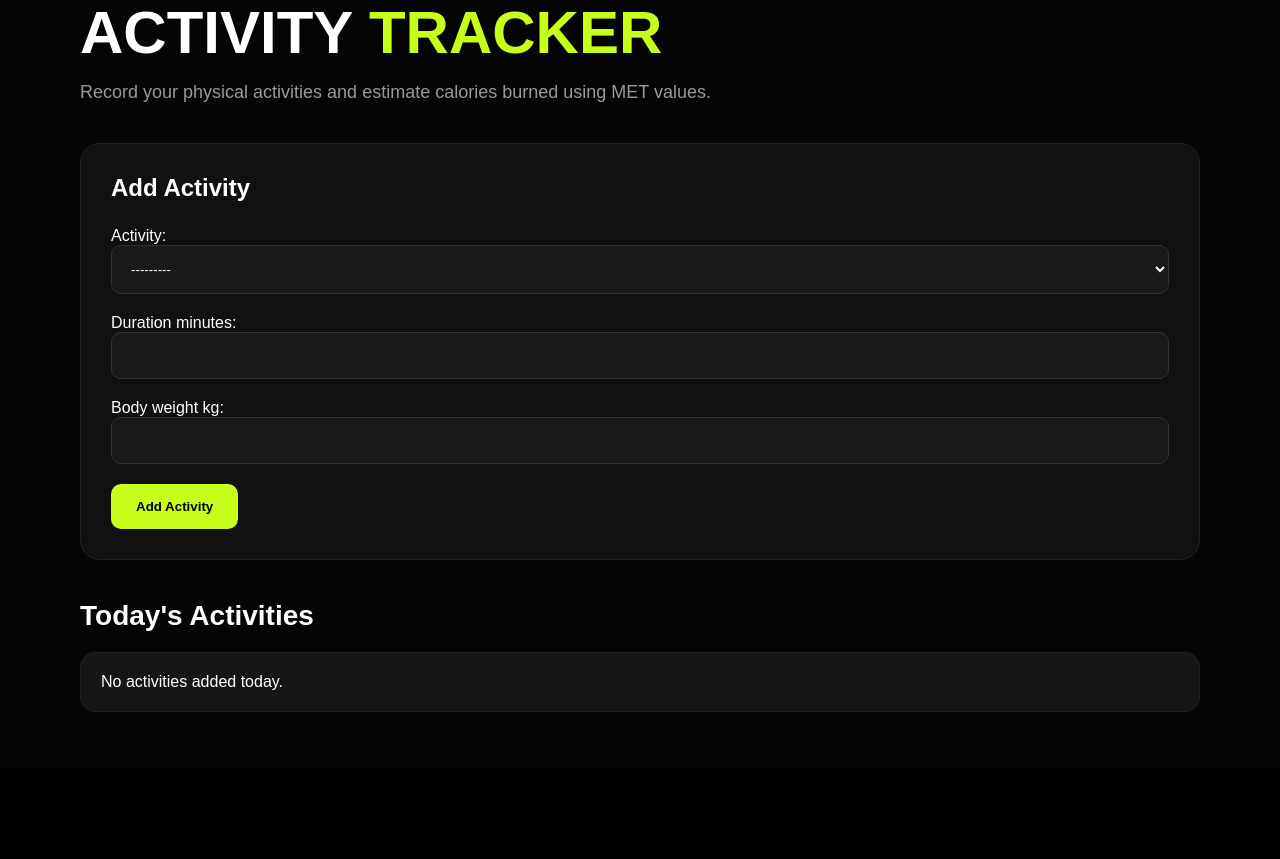
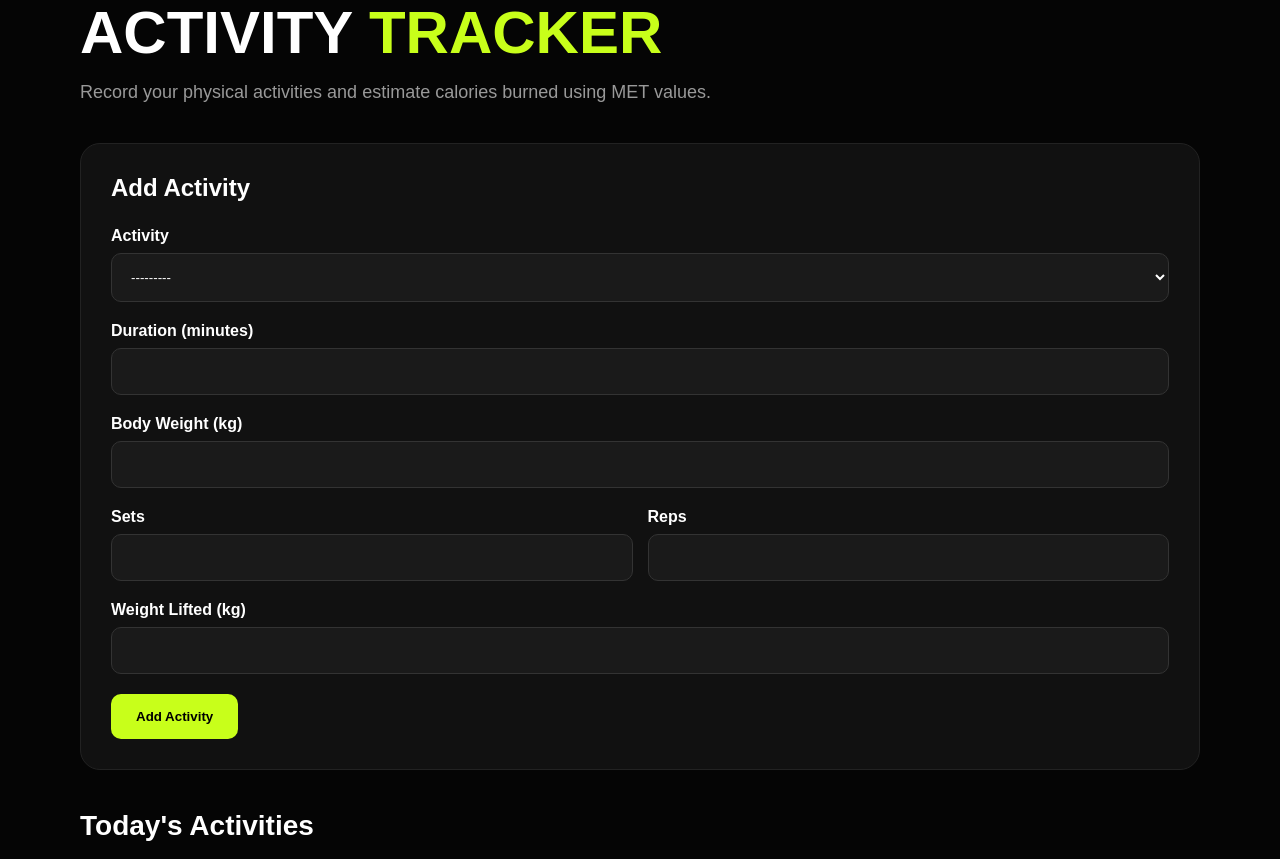
Before and after one commit to DemZ0n/fitfuel, a Django app: page /activities/ in a window 1280 px wide. Shown: the part 132-991 px from the top of the page. Before the commit the page ends 844 px from the top, so only its background shows below. Run offline with Django 5.2, Linux system fonts and the light colour scheme; data comes from the database, SQL or seed files in the repository; both versions use the stored data as it was after the commit.

Commit message:
Added gym activity fields

```diff
--- a/tracker/forms.py
+++ b/tracker/forms.py
@@ -11,4 +11,4 @@ class FoodLogForm(forms.ModelForm):
 class ActivityLogForm(forms.ModelForm):
     class Meta:
         model = ActivityLog
-        fields = ['activity', 'duration_minutes', 'body_weight_kg']
+        fields = ['activity', 'duration_minutes', 'body_weight_kg', 'sets', 'reps', 'weight_lifted_kg' ]
--- a/tracker/models.py
+++ b/tracker/models.py
@@ -13,8 +13,19 @@ class Food(models.Model):
 
 
 class Activity(models.Model):
+    CATEGORY_CHOICES = [
+        ('Cardio', 'Cardio'),
+        ('Gym', 'Gym'),
+    ]
+
     name = models.CharField(max_length=100)
-    met_value = models.FloatField()  # MET value
+    category = models.CharField(
+    max_length=20,
+    choices=CATEGORY_CHOICES,
+    default='Cardio'
+    )
+    met_value = models.FloatField()
+    target_muscle = models.CharField(max_length=100, blank=True)
 
     def __str__(self):
         return self.name
@@ -37,9 +48,15 @@ class FoodLog(models.Model):
 # -----------------------
 class ActivityLog(models.Model):
     activity = models.ForeignKey(Activity, on_delete=models.CASCADE)
+
     duration_minutes = models.FloatField()
     body_weight_kg = models.FloatField()
+
+    sets = models.IntegerField(null=True, blank=True)
+    reps = models.IntegerField(null=True, blank=True)
+    weight_lifted_kg = models.FloatField(null=True, blank=True)
+
     date = models.DateField(auto_now_add=True)
 
     def __str__(self):
-        return f"{self.activity.name} - {self.duration_minutes} min"
+        return f"{self.activity.name}"
--- a/tracker/templates/tracker/activities.html
+++ b/tracker/templates/tracker/activities.html
@@ -175,6 +175,27 @@
 
         }
 
+        .gym-row{
+            display:flex;
+            gap:15px;
+            margin-bottom:20px;
+        }
+
+        .gym-field{
+            flex:1;
+        }
+
+        .gym-field input{
+            margin-bottom:0;
+        }
+
+        label{
+            display:block;
+            margin-bottom:8px;
+            font-weight:bold;
+        }
+
+
     </style>
 
 </head>
@@ -227,7 +248,31 @@
 
                 {% csrf_token %}
 
-                {{ activity_form.as_p }}
+                <label>Activity</label>
+                {{ activity_form.activity }}
+
+                <label>Duration (minutes)</label>
+                {{ activity_form.duration_minutes }}
+
+                <label>Body Weight (kg)</label>
+                {{ activity_form.body_weight_kg }}
+
+                <div class="gym-row">
+
+                    <div class="gym-field">
+                        <label>Sets</label>
+                        {{ activity_form.sets }}
+                    </div>
+
+                    <div class="gym-field">
+                        <label>Reps</label>
+                        {{ activity_form.reps }}
+                    </div>
+
+                </div>
+
+                <label>Weight Lifted (kg)</label>
+                {{ activity_form.weight_lifted_kg }}
 
                 <button type="submit">
                     Add Activity
@@ -255,7 +300,22 @@
 
                 <br>
 
-                Weight: {{ log.body_weight_kg }} kg
+                Body Weight: {{ log.body_weight_kg }} kg
+
+                {% if log.sets %}
+                <br>
+                Sets: {{ log.sets }}
+                {% endif %}
+
+                {% if log.reps %}
+                <br>
+                Reps: {{ log.reps }}
+                {% endif %}
+
+                {% if log.weight_lifted_kg %}
+                <br>
+                Weight Lifted: {{ log.weight_lifted_kg }} kg
+                {% endif %}
 
                 <br><br>
 
```
Also changed, not shown: db.sqlite3, tracker/admin.py (line endings or trailing spaces), tracker/migrations/0003_activity_category_activity_target_muscle_and_more.py (added).
